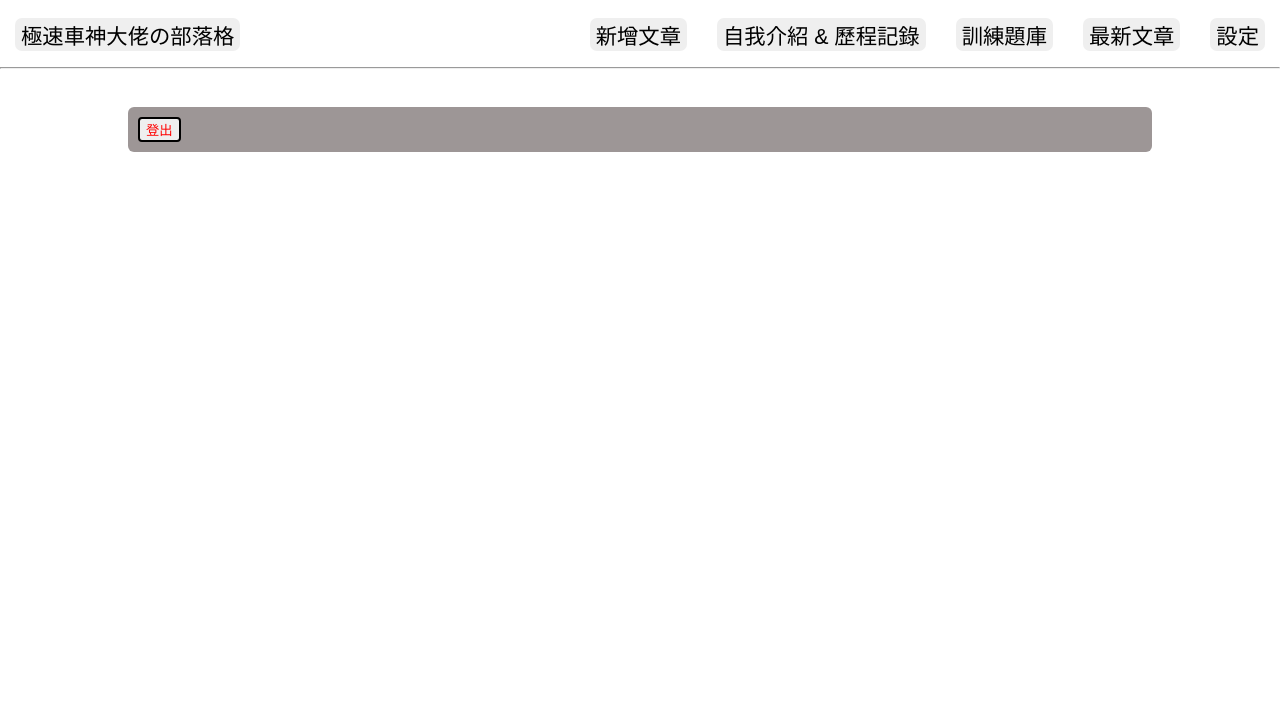
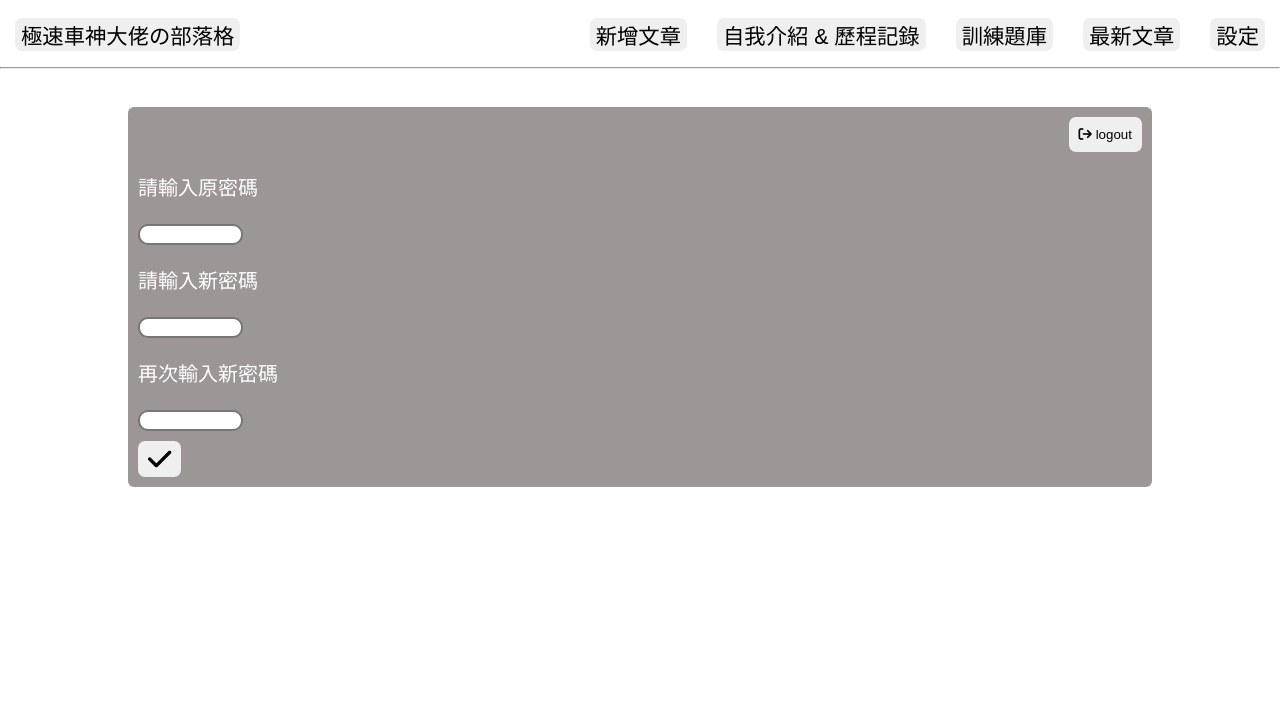
Before and after one commit to selfstudy-project/Django-backend-learning, a Django app: page /account in a window 1280 px wide. Shown: the top 717 px of the page. Run offline with Django 3.2, Linux system fonts and the light colour scheme; the visitor is signed in with stand-in values (Sample User, id 1); some libraries are stand-ins or nearby versions.

Commit message:
add password edit system

```diff
--- a/myapp/settings.py
+++ b/myapp/settings.py
@@ -22,9 +22,9 @@
 SECRET_KEY = os.getenv('SECRET_KEY')
 
 # SECURITY WARNING: don't run with debug turned on in production!
-DEBUG = True
+DEBUG = False
 
-ALLOWED_HOSTS = ['*']
+ALLOWED_HOSTS = ['racercpcode.herokuapp.com']
 
 
 # Application definition
--- a/sideapp/urls.py
+++ b/sideapp/urls.py
@@ -17,5 +17,6 @@
     path('_register', views._register, name = '_register'),
     path('edit/<int:num>', views.edit, name = 'edit'),
     path('edit_post/<int:num>', views.edit_post, name = 'edit_post'),
+    path('change_pw', views.change_pw, name = 'change_pw'),
 
 ]
--- a/sideapp/views.py
+++ b/sideapp/views.py
@@ -113,9 +113,34 @@
     return render(request, 'login.html')
 
 def logout(request) :
-    auth.logout(request)
+    if request.method == 'POST' :
+        auth.logout(request)
     return redirect('index')
 
+def change_pw(request) :
+    if request.method == 'POST' :
+        oripw = request.POST['oripw']
+        npw = request.POST['npw']
+        _npw = request.POST['_npw']
+        user = request.user
+        username = user.username
+        if(len(npw) < 8 or len(_npw) < 8 or len(oripw) < 8):
+            messages.info(request, 'Password should be at least 8 characters')
+            return redirect('account')
+        elif (user.check_password(oripw)):
+            if(npw == _npw):
+                user.set_password(npw)
+                user.save()
+                user = auth.authenticate(username = username, password = npw)
+                auth.login(request, user)
+                return redirect('index')
+            else:
+                messages.info(request, '新密碼不相同')
+                return redirect('account')
+        else :
+            messages.info(request, '原始密碼不正確')
+            return redirect('account')
+    return redirect('index')
 def sf(request) :
     return render(request, 'sf.html')
 
--- a/static/css/account.css
+++ b/static/css/account.css
@@ -47,6 +47,15 @@
     padding: 10px;
     font-size: 20px;
 }
+.middiv2{
+    margin-top: 3%;
+    margin-left: 10%;
+    margin-right: 10%;
+    color: white;
+    border-radius: 6px;
+    padding: 10px;
+    font-size: 20px;
+}
 .vertical1{
     color: gray;
 }
@@ -70,9 +79,12 @@
     cursor: pointer;
 }
 input, textarea {
-    border-radius: 0.25rem;
+    border-radius: 10px;
     border-style: solid;
     border-width: 2px;
+}
+input[type="text"], textarea {
+    font-size: 20px;
 }
 .box {
     margin-left: 10%;
--- a/static/css/login.css
+++ b/static/css/login.css
@@ -70,9 +70,12 @@
     cursor: pointer;
 }
 input, textarea {
-    border-radius: 0.25rem;
+    border-radius: 10px;
     border-style: solid;
     border-width: 2px;
+}
+input[type="text"], textarea {
+    font-size: 20px;
 }
 .box {
     margin-left: 10%;
--- a/templates/account.html
+++ b/templates/account.html
@@ -2,6 +2,7 @@
 <!DOCTYPE html>
 <head>
     <title>極速車神大佬</title>
+    <script src="https://kit.fontawesome.com/b9f3a3a0f9.js" crossorigin="anonymous"></script>
     <script src="{% static 'js/account.js' %}"></script>
     <meta name="description" content="首頁">
     <link rel="stylesheet" href="{% static 'md_css/monokai.css' %}">
@@ -58,14 +59,27 @@
         setTimeout("location.href=`index`",3000);
     </script>
     {% else %}
+    {% for message in messages %}
     <div class="middiv">
-        <form method="POST" action="logout">
+    {{message}}
+    </div>
+    {% endfor %}
+    <div class="middiv">
+        <form method="POST" action="logout" style="text-align:right">
             {% csrf_token %}
-            <input type="submit" style="color: red;" value="登出"></submit>
+            <button type="submit" style="padding: 1%;"><i class="fa-solid fa-arrow-right-from-bracket"></i>&nbsplogout</button>
+        </form>
+        <form method="POST" action="change_pw">
+            {% csrf_token %}
+            <p>請輸入原密碼</p><input type="password" name="oripw" required="required" size="10"/>
+            <p>請輸入新密碼</p><input type="password" name="npw" required="required" size="10"/>
+            <p>再次輸入新密碼</p><input type="password" name="_npw" required="required" size="10"/><br>
+            <button type="submit" style="padding: 1%; margin-top: 1%;"><i class="fa-solid fa-check fa-2xl"></i></button>
         </form>
     </div>
     {% endif %}
     <div class="clear"></div>
+
     <div style="text-align: center; position: fixed;z-index: 1;bottom: 0px; width:100%; background-color: white; padding: 1%;">
         <a class="vertical1" href="https://tioj.ck.tp.edu.tw/users/gary940610">TIOJ</a>
         <a class="vertical1" href="https://codeforces.com/profile/gary940610">codeforces</a>
```
Also changed, not shown: static/css/addpost.css (+0 -10 lines).
